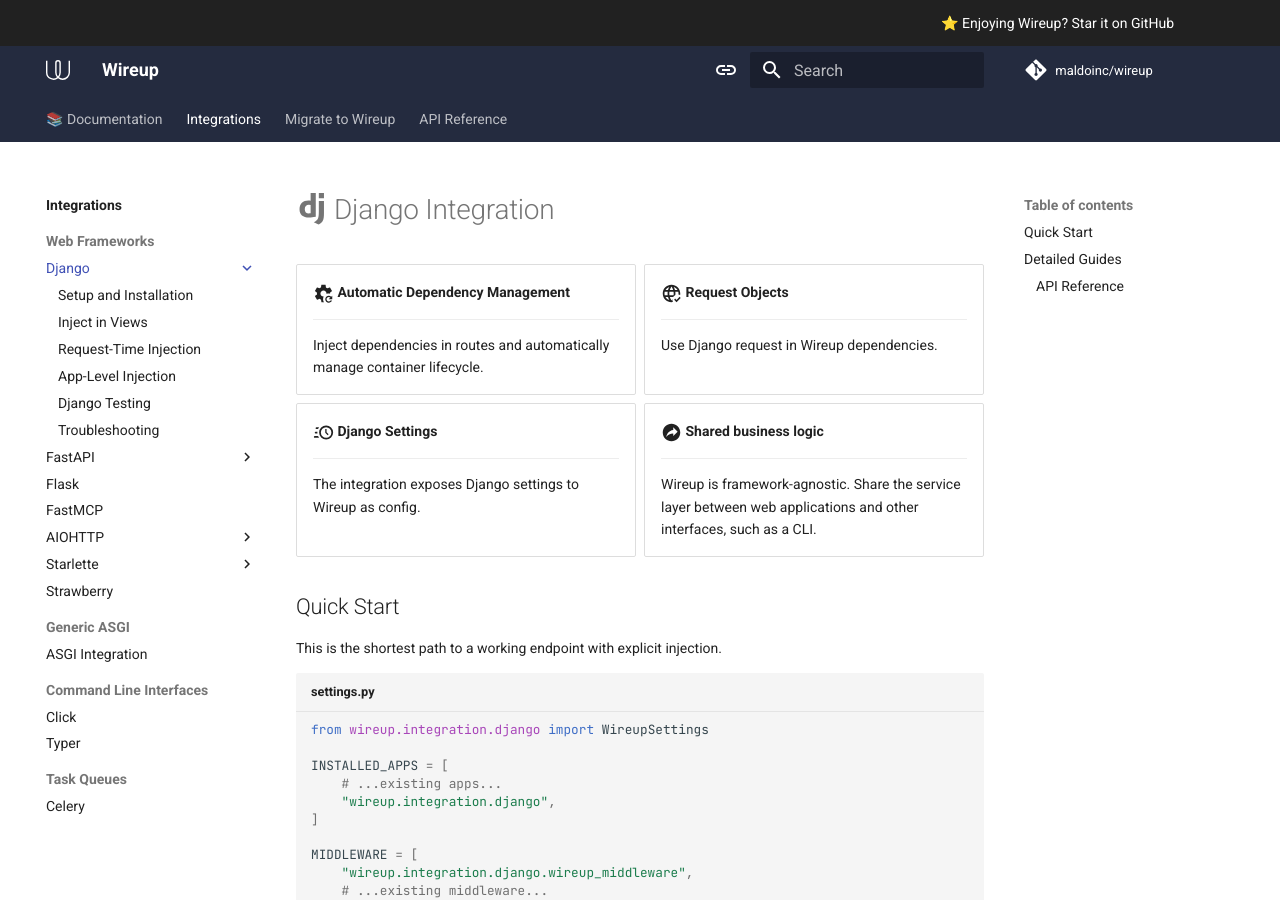
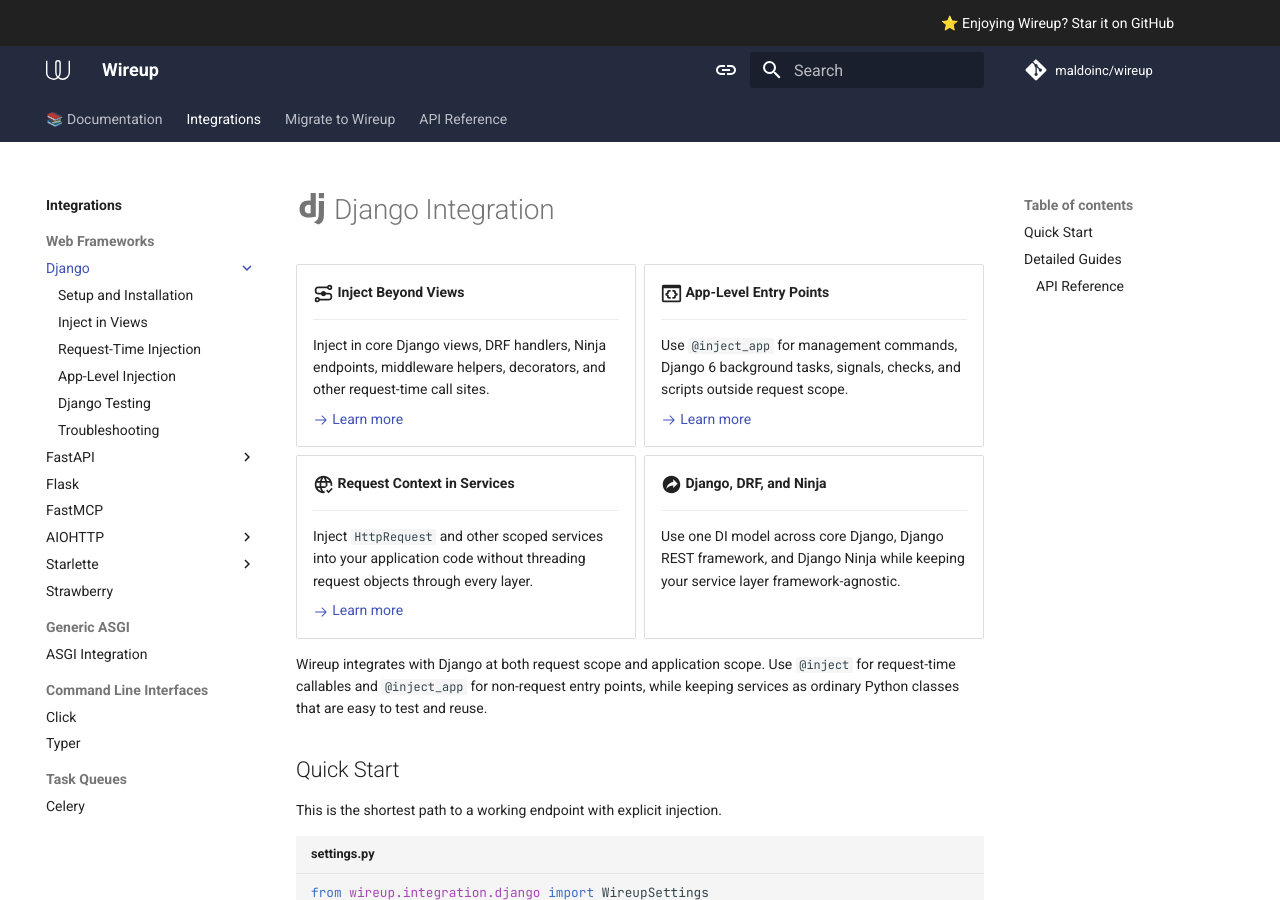
Before and after one commit to maldoinc/wireup, an MkDocs documentation site: the page built from docs/pages/integrations/django/index.md, in a window 1280 px wide and 900 px high. Built offline with MkDocs 1.6.1 and Material for MkDocs 9.7.7, drawn with Linux system fonts in a browser that asks for light colours; comment, search, counter and statistics services are not loaded; the version menu is left out; some of the changed text lies outside the part shown.

Commit message:
Update django docs

```diff
--- a/docs/pages/integrations/django/index.md
+++ b/docs/pages/integrations/django/index.md
@@ -6,31 +6,45 @@ description: Django dependency injection with Wireup: a type-safe DI container f
 
 <div class="grid cards annotate" markdown>
 
-- :material-cog-refresh:{ .lg .middle } __Automatic Dependency Management__
+- :material-transit-connection-variant:{ .lg .middle } __Inject Beyond Views__
 
     ______________________________________________________________________
 
-    Inject dependencies in routes and automatically manage container lifecycle.
+    Inject in core Django views, DRF handlers, Ninja endpoints, middleware helpers, decorators, and other request-time
+    call sites.
 
-- :material-web-check:{ .lg .middle } __Request Objects__
+    [:octicons-arrow-right-24: Learn more](request_time_injection.md)
+
+- :material-application-braces-outline:{ .lg .middle } __App-Level Entry Points__
 
     ______________________________________________________________________
 
-    Use Django request in Wireup dependencies.
+    Use `@inject_app` for management commands, Django 6 background tasks, signals, checks, and scripts outside request
+    scope.
 
-- :material-clock-fast:{ .lg .middle } __Django Settings__
+    [:octicons-arrow-right-24: Learn more](app_injection.md)
+
+- :material-web-check:{ .lg .middle } __Request Context in Services__
 
     ______________________________________________________________________
 
-    The integration exposes Django settings to Wireup as config.
+    Inject `HttpRequest` and other scoped services into your application code without threading request objects through
+    every layer.
 
-- :material-share-circle:{ .lg .middle } __Shared business logic__
+    [:octicons-arrow-right-24: Learn more](view_injection.md)
+
+- :material-share-circle:{ .lg .middle } __Django, DRF, and Ninja__
 
     ______________________________________________________________________
 
-    Wireup is framework-agnostic. Share the service layer between web applications and other interfaces, such as a CLI.
+    Use one DI model across core Django, Django REST framework, and Django Ninja while keeping your service layer
+    framework-agnostic.
 
 </div>
+
+Wireup integrates with Django at both request scope and application scope. Use `@inject` for request-time callables and
+`@inject_app` for non-request entry points, while keeping services as ordinary Python classes that are easy to test and
+reuse.
 
 ## Quick Start
 
@@ -97,7 +111,7 @@ Run the app with `python manage.py runserver`, then open `http://127.0.0.1:8000/
 - [Django Setup and Installation](setup.md): installation, middleware placement, and settings/config integration.
 - [Inject in Views](view_injection.md): core Django, DRF, Ninja, forms, and request-scoped patterns.
 - [Request-Time Injection](request_time_injection.md): reusable decorators, middleware entry points, and direct container access.
-- [App-Level Injection](app_injection.md): management commands, signals, checks, and scripts with `@inject_app`.
+- [App-Level Injection](app_injection.md): management commands, Django 6 background tasks, signals, checks, and scripts with `@inject_app`.
 - [Django Testing](testing.md): `Client`, `AsyncClient`, `call_command`, and override patterns.
 - [Troubleshooting](troubleshooting.md): common errors and quick fixes.
 
```
Also changed, not shown: docs/pages/integrations/django/app_injection.md (+34 -0 lines).
